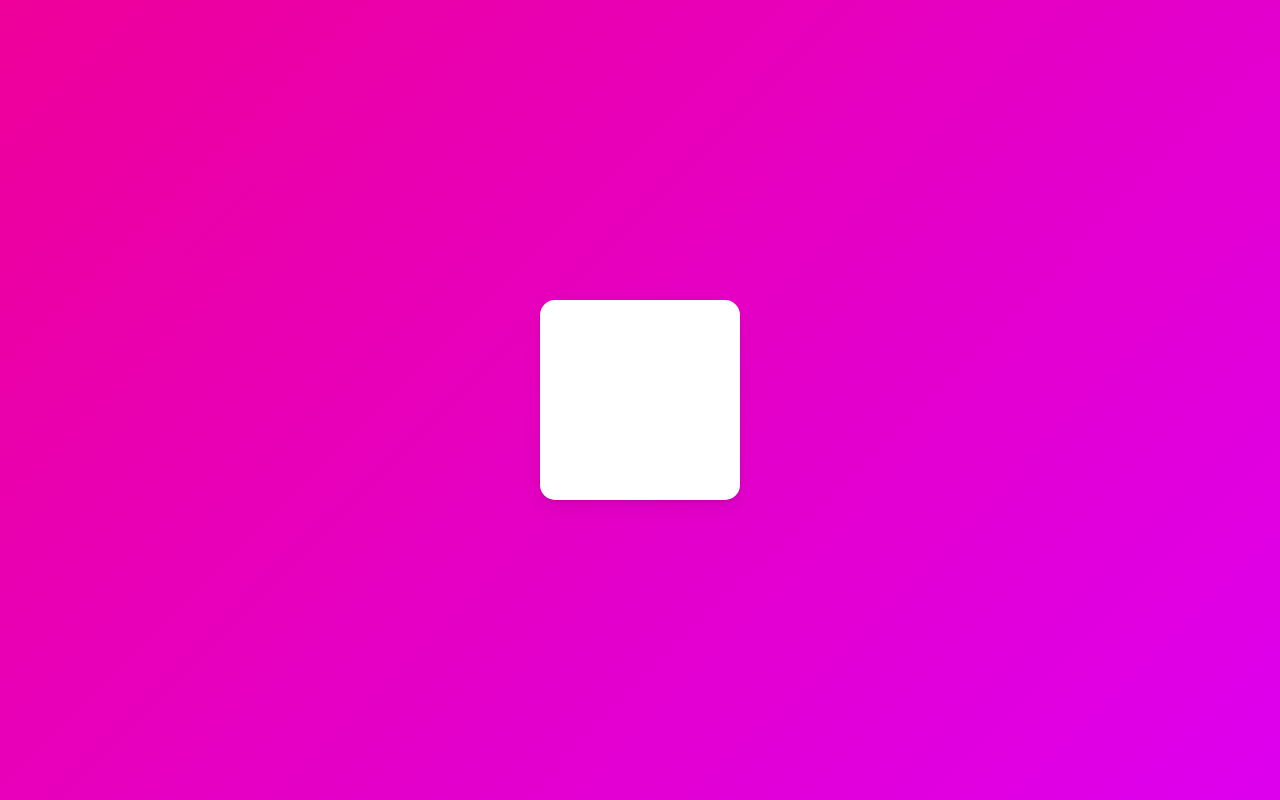
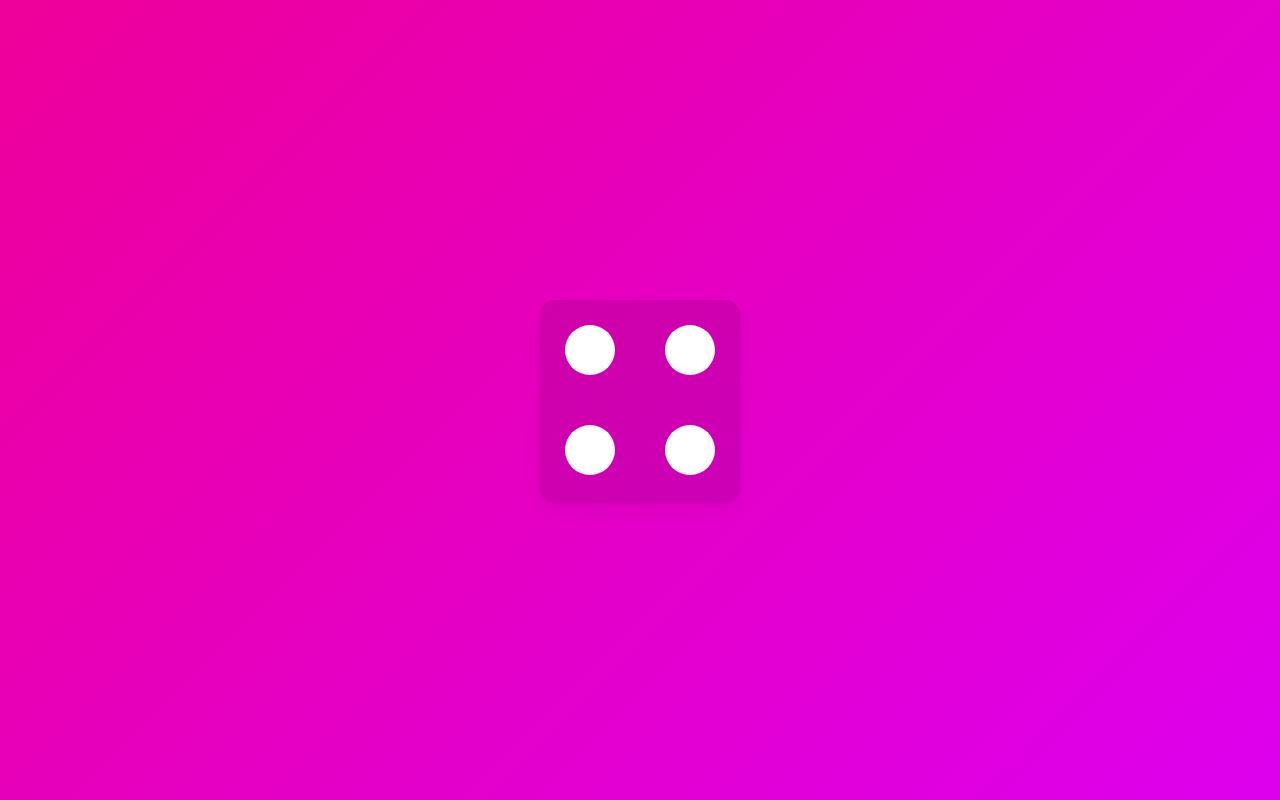
Before and after one commit to Cottonwood-moa/Framer-Motion, a React (Create React App) app: page / in a window 1280 px wide. Built offline with nearby package versions, Linux system fonts and the light colour scheme.

Commit message:
no message

```diff
--- a/src/App.tsx
+++ b/src/App.tsx
@@ -12,23 +12,45 @@ const Wrapper = styled.div`
 const Box = styled(motion.div)`
   width: 200px;
   height: 200px;
-  background-color: white;
+  background-color: rgba(0, 0, 0, 0.1);
   border-radius: 15px;
   box-shadow: 0 2px 3px rgba(0, 0, 0, 0.1), 0 10px 20px rgba(0, 0, 0, 0.06);
-  display: flex;
-  justify-content: center;
-  align-items: center;
+  display: grid;
+  grid-template-columns: repeat(2, 1fr);
   font-weight: bold;
 `;
+const Circle = styled(motion.div)`
+  width: 50px;
+  height: 50px;
+  border-radius: 50%;
+  background-color: white;
+  place-self: center;
+`;
 const boxVariants = {
-  hover: { scale: 1.5, rotateZ: 90 },
-  click: { scale: 1, borderRadius: "100px" },
+  start: {
+    opacity: 0,
+  },
+  end: {
+    opacity: 1,
+    transition: {
+      delayChildren: 0.3,
+      staggerChildren: 0.2,
+    },
+  },
 };
-
+const circleVariants = {
+  start: { opacity: 0, y: 10 },
+  end: { opacity: 1, y: 0 },
+};
 function App() {
   return (
     <Wrapper>
-      <Box variants={boxVariants}></Box>
+      <Box variants={boxVariants} initial={`start`} animate={`end`}>
+        <Circle variants={circleVariants} />
+        <Circle variants={circleVariants} />
+        <Circle variants={circleVariants} />
+        <Circle variants={circleVariants} />
+      </Box>
     </Wrapper>
   );
 }
```
